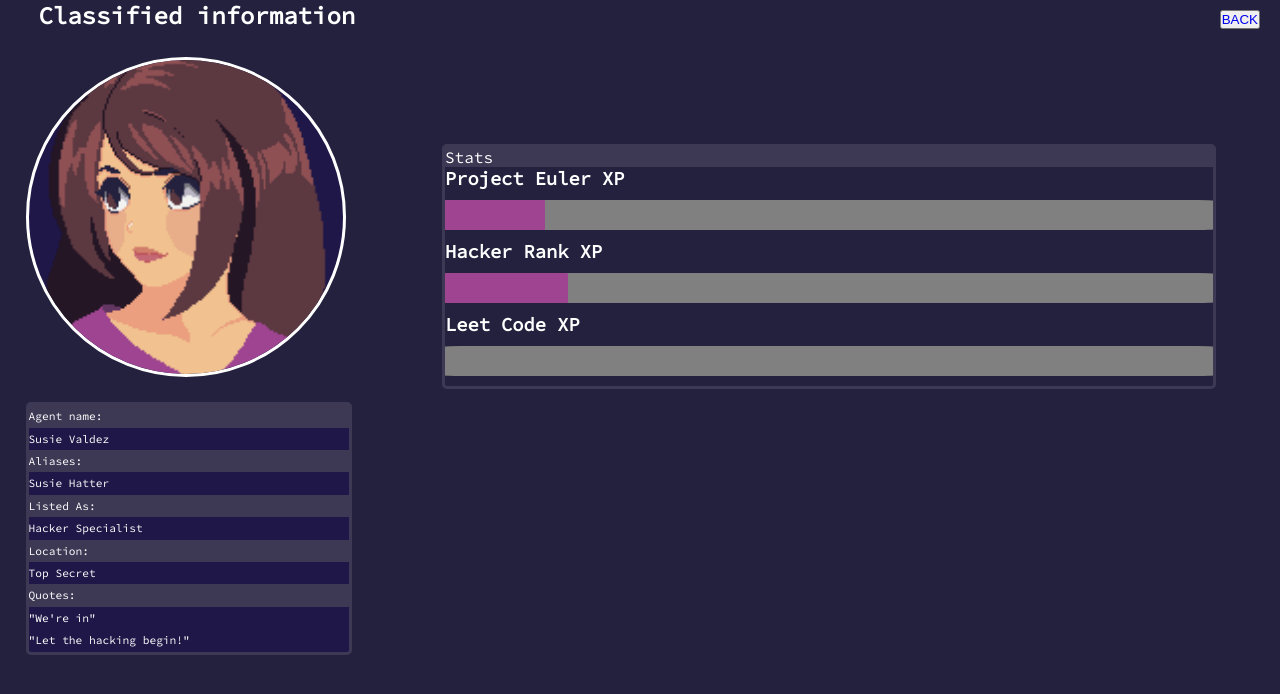
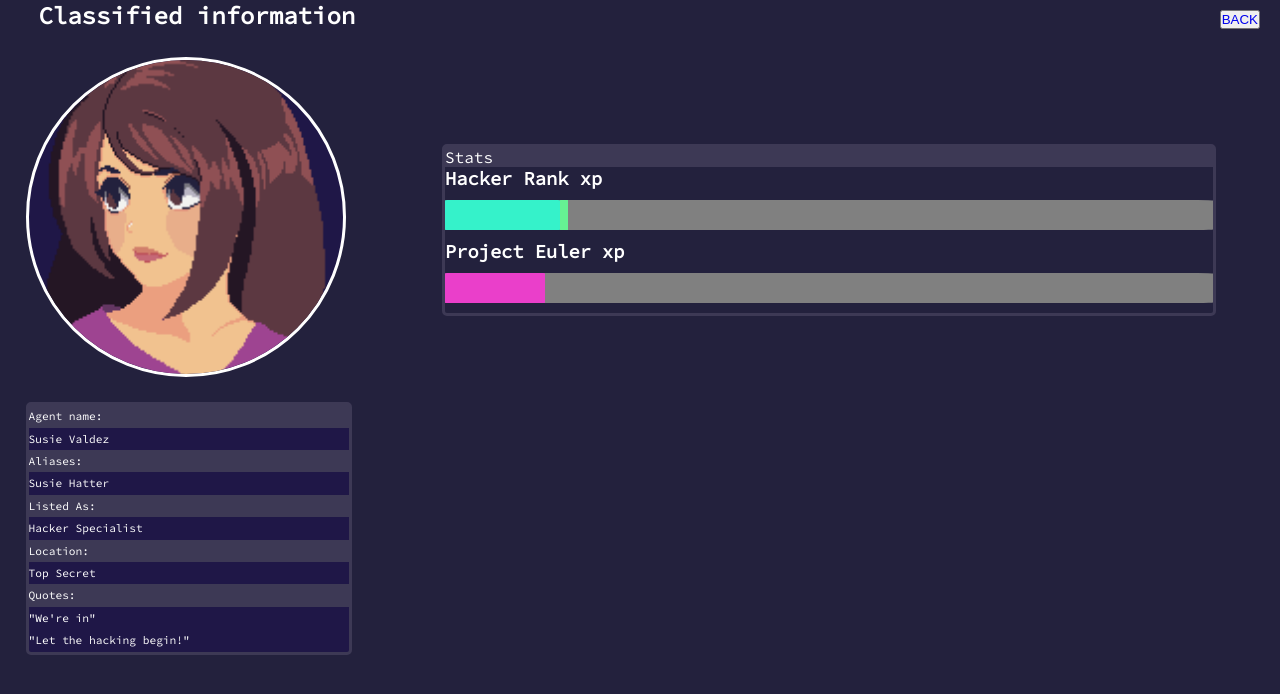
Before and after one commit to SusieValdez/competitive-programming, a website: page docs/index.html in a window 1280 px wide. Drawn offline with Linux system fonts and the light colour scheme.

Commit message:
Display different progress bars for each sub section.

```diff
--- a/docs/assets/index.js
+++ b/docs/assets/index.js
@@ -1,32 +1,56 @@
-const progressEls = {
-  "project-euler": document.getElementById("project-euler"),
-  "leet-code": document.getElementById("leet-code"),
-  "hacker-rank": document.getElementById("hacker-rank"),
-};
+function getRandomColor() {
+  const hex = "0123456789ABCDEF";
+  let output = "";
+  for (let i = 0; i < 6; ++i) {
+    output += hex.charAt(Math.floor(Math.random() * hex.length));
+  }
+  return "#" + output;
+}
 
-function progress(elem, amount) {
-  var width = 1;
-  var id = setInterval(frame, 10);
+function progress(elem, amount, total) {
+  let width = 0;
+  let id = setInterval(frame, 10);
   function frame() {
     if (width >= amount) {
       clearInterval(id);
     } else {
       width++;
-      elem.style.width = width + "%";
+      elem.style.width = (width / total) * 100 + "%";
     }
   }
 }
 
+function createProgreessBar(amount) {
+  const progressEl = document.createElement("div");
+  progressEl.classList.add("progress");
+  progressEl.style["background-color"] = getRandomColor();
+  // Pick 100 as arbitrary goal for each website
+  progress(progressEl, amount, 100);
+  return progressEl;
+}
+
+function formatHeader(headerStr) {
+  return headerStr
+    .split("-")
+    .map((str) => str[0].toUpperCase() + str.slice(1).toLowerCase())
+    .join(" ");
+}
+
+const barsEl = document.getElementById("bars");
 async function main() {
   const stats = await fetch("stats.json").then((res) => res.json());
-  const progressNames = Object.keys(stats);
-  for (let i = 0; i < progressNames.length; i++) {
-    const name = progressNames[i];
-    const barEl = progressEls[name];
-    const progressEl = barEl.firstElementChild;
-    const amount = stats[name].total;
-    progress(progressEl, amount);
-  }
+  Object.entries(stats).forEach(([websiteName, { sections }]) => {
+    const barHeader = document.createElement("h3");
+    barHeader.innerText = `${formatHeader(websiteName)} xp`;
+    const barEl = document.createElement("div");
+    barEl.classList.add("bar");
+    Object.entries(sections).forEach(([_, amount]) => {
+      const progressEl = createProgreessBar(amount);
+      barEl.appendChild(progressEl);
+    });
+    barsEl.appendChild(barHeader);
+    barsEl.appendChild(barEl);
+  });
 }
 
 main();
--- a/docs/assets/styles.css
+++ b/docs/assets/styles.css
@@ -89,6 +89,7 @@
   margin: 10px auto;
   border-radius: 2%;
   background-color: grey;
+  display: flex;
 }
 
 .progress {
@@ -96,4 +97,6 @@
   height: 30px;
   background-color: #9e4491;
   border-radius: 2%;
+  padding: 0;
+  margin: 0;
 }
--- a/docs/index.html
+++ b/docs/index.html
@@ -44,20 +44,7 @@
 
     <div class="chart-container">
       <header>Stats</header>
-      <h3>Project Euler XP</h3>
-      <div id="project-euler" class="bar">
-        <div class="progress"></div>
-      </div>
-
-      <h3>Hacker Rank XP</h3>
-      <div id="hacker-rank" class="bar">
-        <div class="progress"></div>
-      </div>
-
-      <h3>Leet Code XP</h3>
-      <div id="leet-code" class="bar">
-        <div class="progress"></div>
-      </div>
+      <div id="bars"></div>
     </div>
     <script src="./assets/index.js"></script>
   </body>
--- a/docs/stats.json
+++ b/docs/stats.json
@@ -4,12 +4,6 @@
     "sections": {
       "algorithms": 15,
       "data-structures": 1
-    }
-  },
-  "leet-code": {
-    "total": 0,
-    "sections": {
-      "leet-code": 0
     }
   },
   "project-euler": {
```
